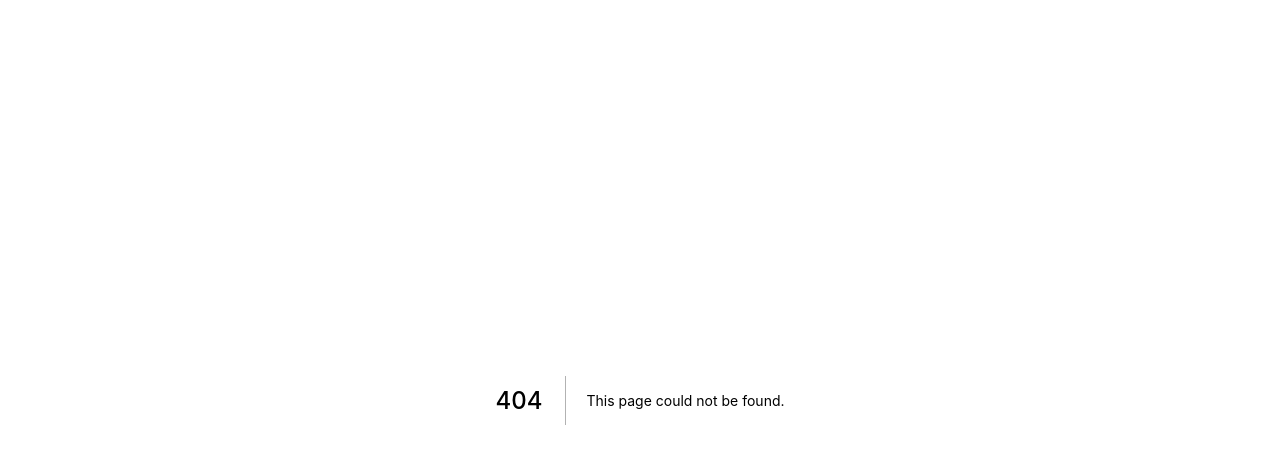
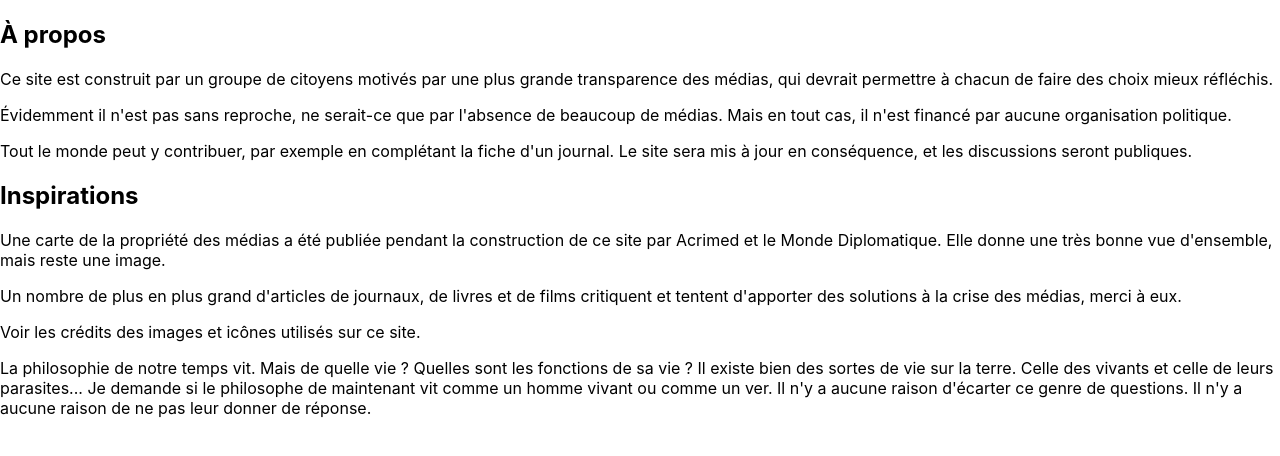
Before and after one commit to laem/transparencemedia, a Next.js app: page /apropos in a window 1280 px wide. Before the commit this address had no page. Shown: the top 456 px of the page. Built offline with nearby package versions, Linux system fonts and the light colour scheme.

Commit message:
feat: add about page

```diff
--- /dev/null
+++ b/pages/apropos.jsx
@@ -0,0 +1,64 @@
+import React from "react"
+import Link from "next/link"
+import "./contribuer.module.css"
+
+function AboutPage() {
+  return (
+    <article id="about">
+      <h1>À propos</h1>
+      <div className="text">
+        <p>
+          Ce site est construit par un groupe de citoyens motivés par une plus grande transparence des médias, qui
+          devrait permettre à chacun de faire des choix mieux réfléchis.
+        </p>
+        <p>
+          {
+            "Évidemment il n'est pas sans reproche, ne serait-ce que par l'absence de beaucoup de médias. Mais en tout cas, il n'est financé par aucune organisation politique."
+          }
+        </p>
+        <p>
+          Tout le monde peut y{" "}
+          <Link href="/contribuer">
+            <a>contribuer</a>
+          </Link>
+          {
+            ", par exemple en complétant la fiche d'un journal. Le site sera mis à jour en conséquence, et les discussions seront publiques."
+          }
+        </p>
+        <h2>Inspirations</h2>
+        <p>
+          Une{" "}
+          <a href="http://www.monde-diplomatique.fr/cartes/ppa" target="_blank" rel="noreferrer">
+            carte
+          </a>
+          {
+            " de la propriété des médias a été publiée pendant la construction de ce site par Acrimed et le Monde Diplomatique. Elle donne une très bonne vue d'ensemble, mais reste une image."
+          }
+        </p>
+        <p>
+          {
+            "Un nombre de plus en plus grand d'articles de journaux, de livres et de films critiquent et tentent d'apporter des solutions à la crise des médias, merci à eux."
+          }
+        </p>
+
+        <p>
+          Voir les{" "}
+          <Link href="/crédits">
+            <a>crédits</a>
+          </Link>{" "}
+          des images et icônes utilisés sur ce site.
+        </p>
+
+        <p id="depuis1932">
+          <i className="fa fa-quote-left" aria-hidden="true"></i>
+          {
+            "La philosophie de notre temps vit. Mais de quelle vie ? Quelles sont les fonctions de sa vie ? Il existe bien des sortes de vie sur la terre. Celle des vivants et celle de leurs parasites... Je demande si le philosophe de maintenant vit comme un homme vivant ou comme un ver. Il n'y a aucune raison d'écarter ce genre de questions. Il n'y a aucune raison de ne pas leur donner de réponse."
+          }
+          <i className="fa fa-quote-right" aria-hidden="true"></i>
+        </p>
+      </div>
+    </article>
+  )
+}
+
+export default AboutPage
```
